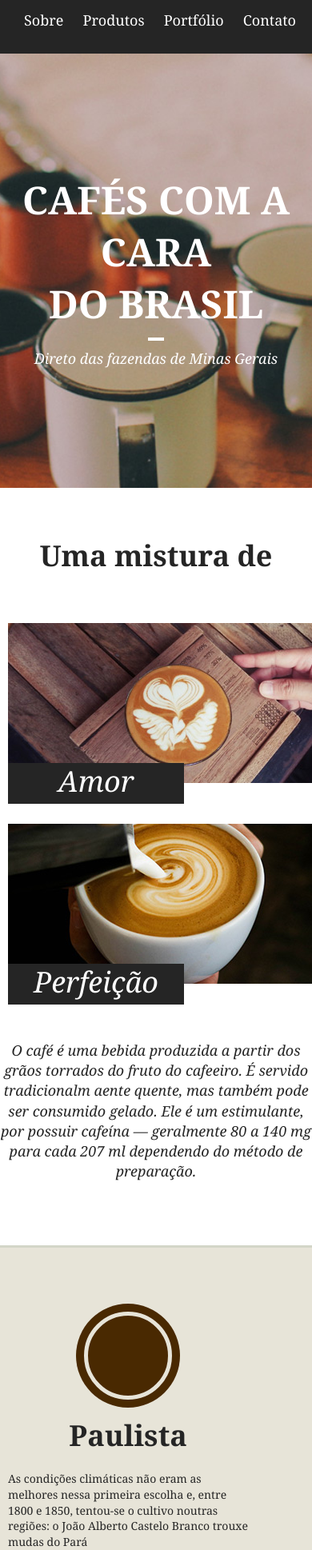
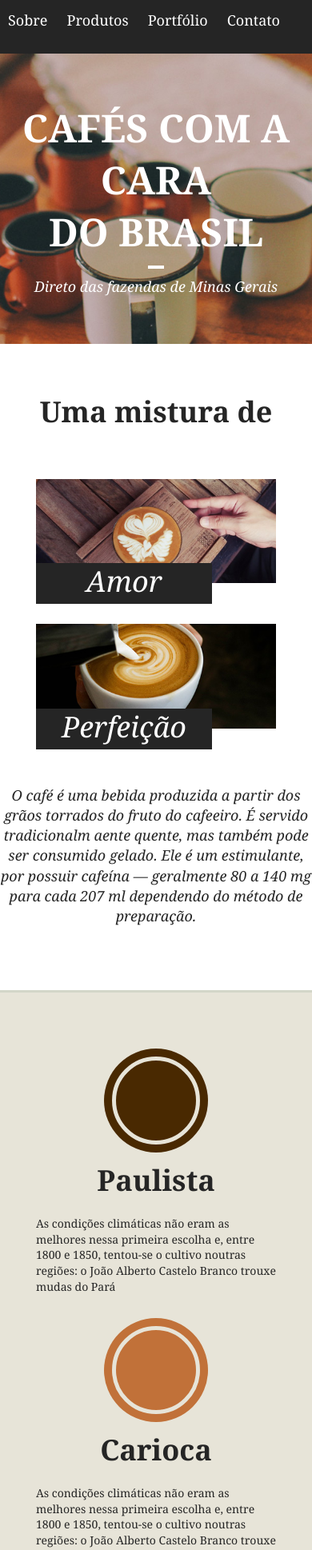
Before and after one commit to LucasLuann/Brafe-Css-Puro, a plain HTML site: page index.html in a window 390 px wide. Shown: the part 59-1997 px from the top of the page at 80% size. Drawn offline with Linux system fonts and the light colour scheme.

Commit message:
Responsividade
Nas seções : Menu, sobre e produtos foram adicionadas media queries para tornar-los responsivos.

```diff
--- a/css/style.css
+++ b/css/style.css
@@ -1,3 +1,10 @@
+/* BREAKPOINTS
+
+    960px
+    740px
+
+*/
+
 /* RESET */
 
 body, h1, h2, h3, p, ul {
@@ -55,6 +62,15 @@ body {
     font-size: 1.125em;
 }
 
+@media (max-width: 739px) {
+    .menu-nav {
+        float: none;
+        clear: both;
+    }
+}
+
+/* INTRO */
+
 .intro {
     background: url('../img/bg-intro.jpg') no-repeat center center;
     background-size: cover;
@@ -81,6 +97,13 @@ body {
     font-style: italic;
     font-size: 1.125em;
 }
+
+@media (max-width: 739px) {
+    .intro {
+        padding: 60px 0;
+    }
+}
+
 
 /* SOBRE */
 
@@ -137,6 +160,25 @@ body {
     text-align: center;
     margin: 20px auto;
     max-width: 460px;
+}
+
+@media (min-width: 740px) and (max-width: 980px) {
+    .sobre-container {
+        max-width: 720px;
+    }
+    .sobre-item {
+        width: 340px;
+    }
+}
+
+@media (max-width: 739px) {
+    .sobre-container {
+        max-width: 300px;
+    }
+    .sobre-item {
+        width: 300px;
+        margin: 0 auto;
+    }
 }
 
 /* PRODUTOS */
@@ -212,6 +254,24 @@ h2.produtos-mineiro::before {
     text-align: center;
     padding: 15px 0;
     margin: 20px auto 0 auto;
+}
+
+@media (min-width: 740px) and (max-width: 980px) {
+    .produtos-container {
+        max-width: 720px;
+    }
+    .produtos-item {
+        width: 220px;
+    }
+}
+
+@media (max-width: 739px) {
+    .produtos-container {
+        max-width: 300px;
+    }
+    .produtos-item {
+        margin: 0 auto 20px auto;
+    }
 }
 
 /* LOCAIS */
```
